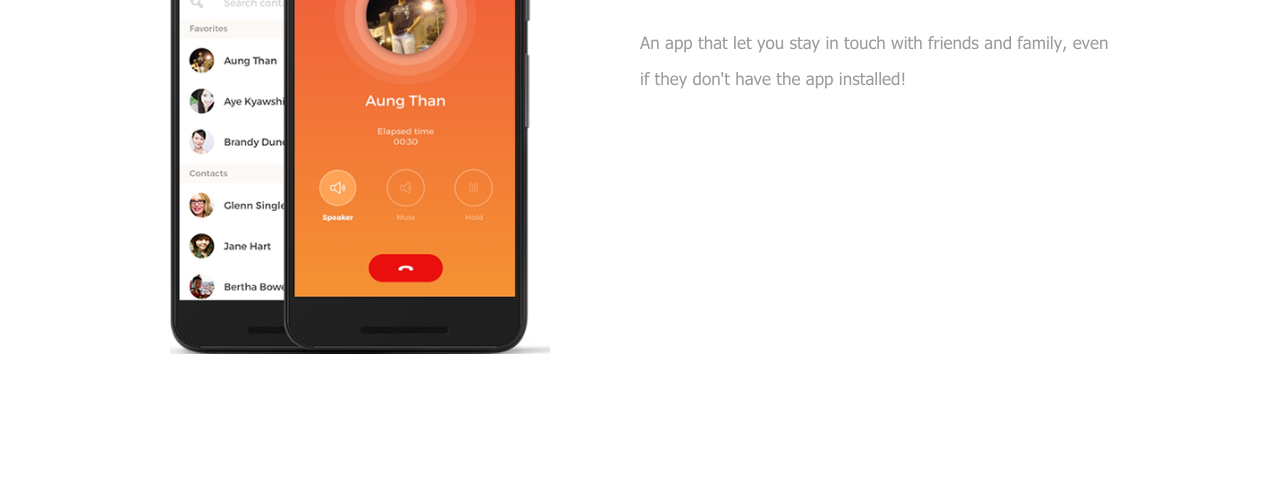
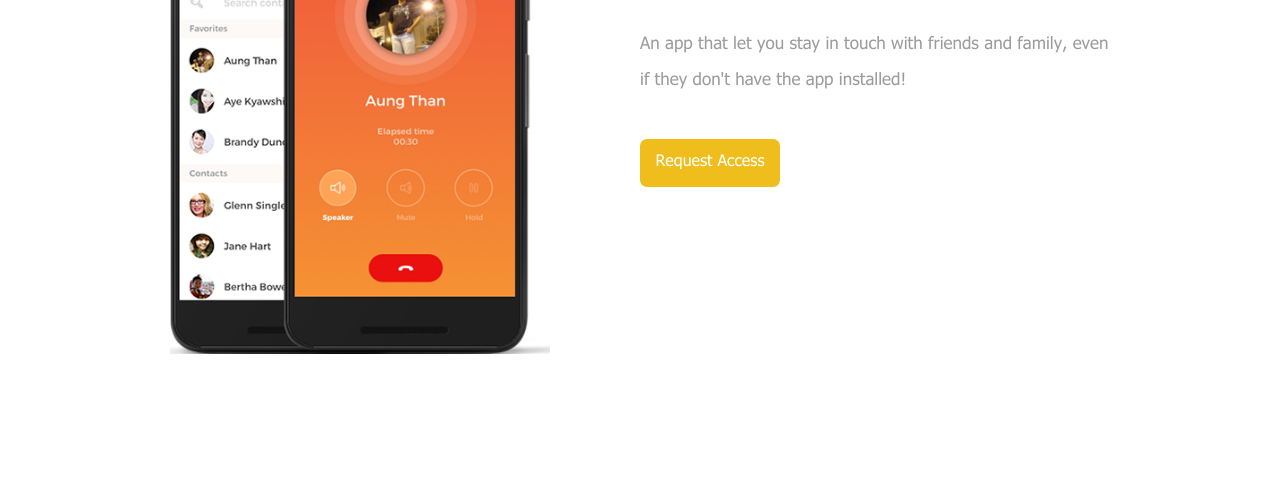
Before and after one commit to trananhai94/mysquar-landing-page, a website: page src/products.html in a window 1280 px wide. Shown: the part 290-790 px from the top of the page. Drawn offline with Linux system fonts and the light colour scheme; files whose address does not match are found by name; a web font is replaced by a local one.

Commit message:
Add button RequestAccess in CallHome

```diff
--- a/src/products.html
+++ b/src/products.html
@@ -105,7 +105,14 @@
                             <h3>Closed Beta release in December 2016</h3>
                             <p data-translatable class="product-description">An app that let you stay in touch with friends and family, even if they don't have the app installed! // App မရွိေသးတဲ့ ခ်စ္ခင္သူေတြနဲ႔လည္း အၿမဲခ်ိတ္ဆက္ေပးေနမယ့္ ဖုန္းေခၚ App ျဖစ္ပါတယ္!</p>
                             <!-- <p data-translatable class="product-description">Just download and feel it. // ဒီ App ေလးကို သာေဒါင္းလုိက္ၿပီးေတြ႔ၾကံဳ ခံစားၾကည္႔ပါ။</p> -->
-                            <!-- <div class="clearfix"></div> -->
+                            <div class="clearfix"></div>
+                            <div class="col-md-4 col-sm-12 col-xs-12">
+                                <div class="apk-download-icon download-icon-mychat">
+                                    <a href="mailto:info@mysquar.com">
+                                        <button class="download-button download-button-game" data-translatable>Request Access</button>
+                                    </a>
+                                </div>
+                            </div>
                             <!-- <div class="col-md-4 col-sm-12 col-xs-12">
                                 <div class="google-play-download-icon download-icon-mychat">
                                     <a href="https://play.google.com/store/apps/details?id=com.squar.mychat.release" target="_blank" onclick="app.ga('go-to-google-play', 'lp-main'); app.fbPixel('google-play');"><img src="img/mychat/google-play.png" alt="CallHome GooglePlay download" class="pull-right"></a>
@@ -262,7 +269,7 @@
                         <div class="about-right-box about-kyaung">
                             <h1 class="product-title">Destroyer King</h1>
                             <!-- <h3>Release date: 06-2013</h3> -->
-                            <p data-translatable class="product-description">Destroyer King is a strategic, competitive, fun, single player game, where you win mountains of gold, battle against the empires of your Facebook friends, and build custom-themed islands. // ဖ်က္ဆီးဘုရင္ ဂိမ္းဆိုတာ ေရႊေတာင္ေတြကို အႏိုင္ရဖို ့ နည္းဗ်ဴဟာေတြနဲ ့ အၿပိဳင္ အဆိုင္ ကစားရတဲ့ ဂိမ္းေလးတစ္ခုျဖစ္ပါတယ္။ မိတ္ေဆြရဲ  ့ Facebook က သူငယ္ခ်င္းေတြနဲ ့ ယွဥ္ၿပိဳင္တုိက္ခိုက္ျပီး သင့္စိတ္ႀကိဳက္ ကြ်န္းႏိုင္ငံကို တည္ေဆာက္လုိက္ပါ။</p>
+                            <p data-translatable class="product-description">Destroyer King is a strategic, competitive, fun, single player game, where you win mountains of gold, battle against the empires of your Facebook friends, and build custom-themed islands. // ဖ်က္ဆီးဘုရင္ ဂိမ္းဆိုတာ ေရႊေတာင္ေတြကို အႏိုင္ရဖို ့ နည္းဗ်ဴဟာေတြနဲ ့ အၿပိဳင္ အဆိုင္ ကစားရတဲ့ ဂိမ္းေလးတစ္ခုျဖစ္ပါတယ္။ မိတ္ေဆြရဲ ့ Facebook က သူငယ္ခ်င္းေတြနဲ ့ ယွဥ္ၿပိဳင္တုိက္ခိုက္ျပီး သင့္စိတ္ႀကိဳက္ ကြ်န္းႏိုင္ငံကို တည္ေဆာက္လုိက္ပါ။</p>
                             <div class="clearfix"></div>
                             <div class="col-md-4 col-sm-12 col-xs-12">
                                 <div class="google-play-download-icon download-icon-mychat">
```
